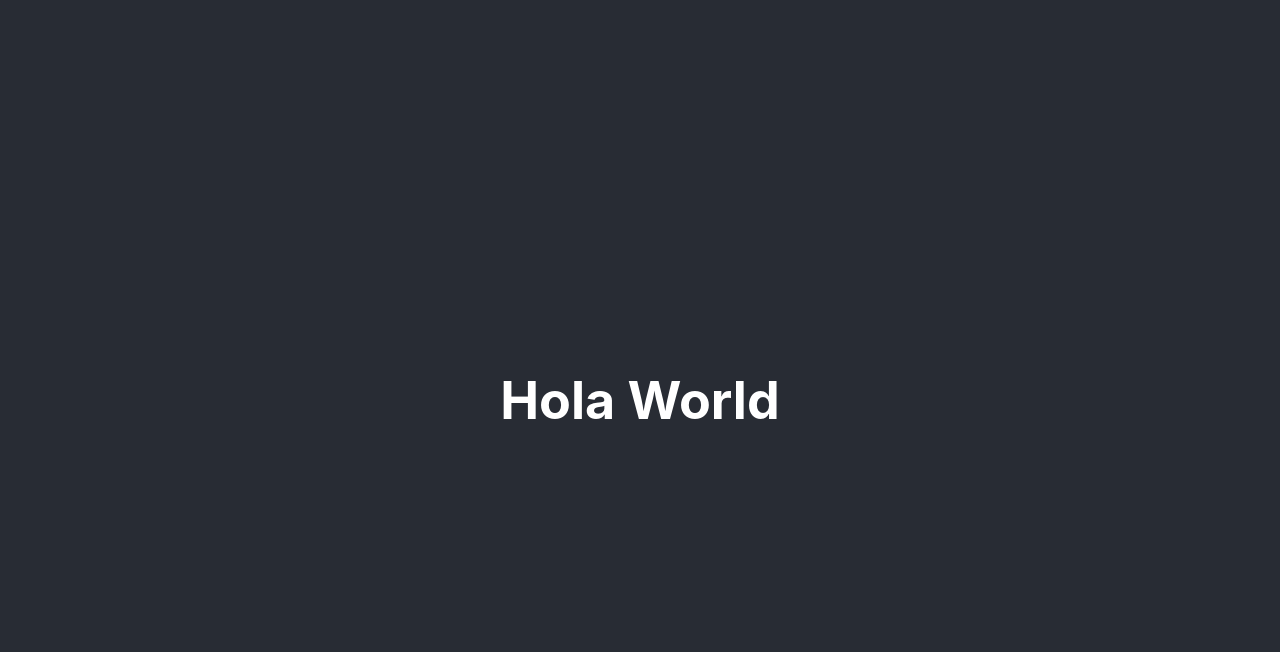
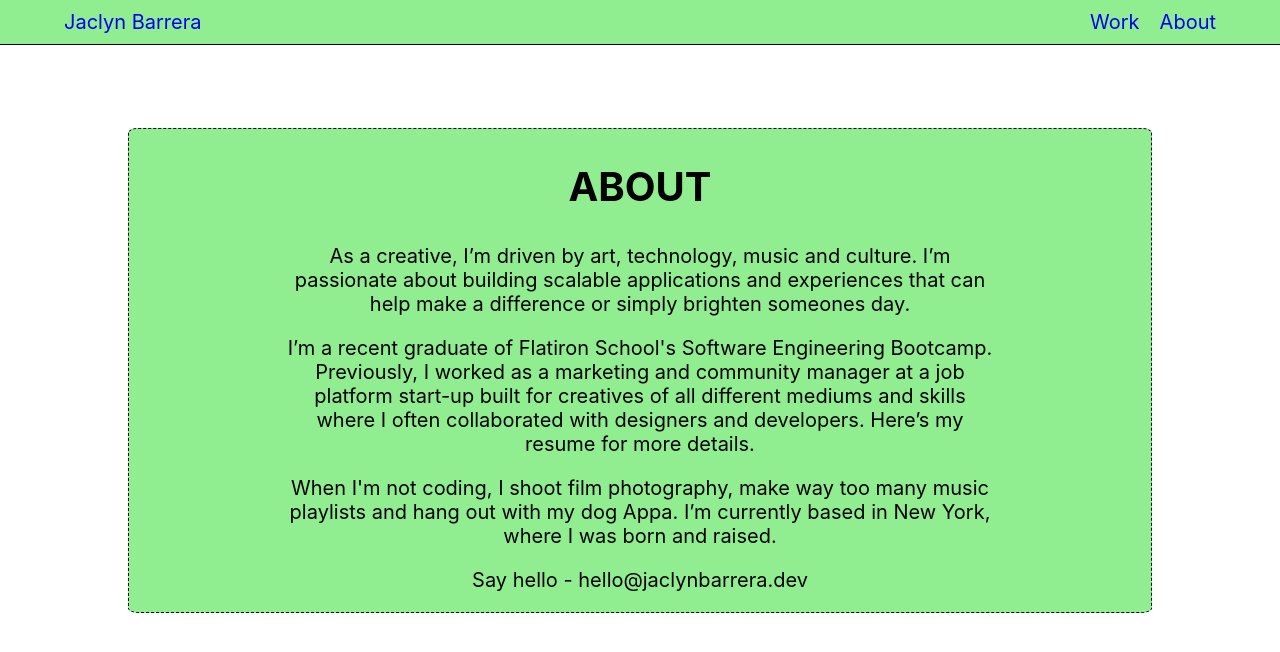
Before and after one commit to jaclynnbarrera/potential-guacamole, a React (Create React App) app: page /#/about in a window 1280 px wide. Before the commit this address led to /#/. Shown: the top 652 px of the page. Built offline with nearby package versions, Linux system fonts and the light colour scheme.

Commit message:
all code

```diff
--- a/src/App.css
+++ b/src/App.css
@@ -1,5 +1,77 @@
 .App {
-  text-align: center;
+  /* margin: 30px; */
+  /* margin-left: 5%;
+  margin-right: 5%; */
+}
+
+a:visited {
+  text-decoration: none;
+  color: black;
+}
+
+a:link {
+  text-decoration: none;
+}
+
+a:hover {
+  font-weight: bold;
+}
+
+a[href^="mailto:"] {
+  color: black;
+}
+
+.nav {
+  top: 0;
+  width: 100%;
+  z-index: 100;
+  position: fixed;
+  background-color: lightgreen;
+  border-bottom: 1px black solid;
+  display: flex;
+  justify-content: space-between;
+}
+
+.nav p {
+  margin: 10px;
+  font-size: 20px;
+}
+
+.nav p:first-child {
+  margin-right: auto;
+  margin-left: 5%;
+}
+
+.nav p:last-child {
+  margin-right: 5%;
+}
+
+.footer {
+  display: flex;
+  justify-content: space-between;
+  border-top: 1px black solid;
+  bottom: 0;
+  width: 100%;
+  z-index: 100;
+  background-color: lightgreen;
+}
+
+.footer p {
+  margin-left: 5%;
+  margin-right: 5%;
+}
+
+.contact,
+.projects,
+.intro,
+.about {
+  margin-left: 5%;
+  margin-right: 5%;
+}
+
+.projects h2,
+.blurb h2 {
+  font-size: 40px;
 }
 
 .App-logo {
@@ -13,21 +85,6 @@
   }
 }
 
-.App-header {
-  background-color: #282c34;
-  min-height: 100vh;
-  display: flex;
-  flex-direction: column;
-  align-items: center;
-  justify-content: center;
-  font-size: calc(10px + 2vmin);
-  color: white;
-}
-
-.App-link {
-  color: #61dafb;
-}
-
 @keyframes App-logo-spin {
   from {
     transform: rotate(0deg);
@@ -36,3 +93,130 @@
     transform: rotate(360deg);
   }
 }
+
+.intro {
+  font-size: 70px;
+  display: flex;
+  justify-content: space-between;
+  margin-bottom: 100px;
+  margin-top: 100px;
+}
+
+.intro p {
+  padding-right: 20%;
+  line-height: 110%;
+}
+
+.intro img {
+  padding-top: 5%;
+}
+
+.name,
+.city {
+  text-decoration: underline;
+}
+
+.name:hover,
+.city:hover,
+.project h3:hover {
+  font-style: italic;
+  text-decoration: underline;
+}
+
+.name:hover:after {
+  content: url(https://i.ibb.co/y4zpfD6/IMG-1454.jpg);
+  display: inline-block;
+  position: absolute;
+  padding-left: 35%;
+}
+
+.city:hover:after {
+  content: url(https://i.ibb.co/P6cSjnH/3c69a6491e341f9d2d80af2be6ecdf9c.jpg);
+  display: inline-block;
+  position: absolute;
+  margin: auto;
+  padding-left: 5%;
+}
+
+.project,
+.contact p {
+  border-top: 1px lightgray solid;
+  padding-top: 20px;
+  padding-bottom: 20px;
+}
+
+.project h3 {
+  margin: 1px;
+  padding-bottom: 1%;
+  font-size: 40px;
+}
+
+.radio:hover:after {
+  content: url(https://i.ibb.co/tp4Vzm7/Screen-Shot-2021-07-27-at-12-26-47-AM.png);
+  display: inline-block;
+  position: absolute;
+  padding-left: 30%;
+}
+
+.plant:hover:after {
+  content: url(https://i.ibb.co/yqYXC9s/Screen-Shot-2021-07-27-at-12-30-55-AM.png);
+  display: inline-block;
+  position: absolute;
+  padding-left: 25%;
+}
+
+.camp:hover:after {
+  content: url(https://i.ibb.co/pRwS9wS/Screen-Shot-2021-07-27-at-7-40-15-PM.png);
+  display: inline-block;
+  position: absolute;
+  padding-left: 30%;
+}
+
+.zones:hover:after {
+  content: url(https://i.ibb.co/k2ZytJM/Screen-Shot-2021-07-27-at-7-55-37-PM.png);
+  display: inline-block;
+  position: absolute;
+  padding-left: 30%;
+}
+
+.project p {
+  padding-right: 50%;
+  font-size: 17px;
+}
+
+.stack {
+  display: flex;
+  justify-content: start;
+}
+
+.stack p {
+  border: 1px black solid;
+  border-radius: 2px;
+  margin: 3px;
+  padding: 3px;
+}
+
+.stack p:hover {
+  border: 7px lightgreen solid;
+  border-radius: 2px;
+  background-color: black;
+  margin: 3px;
+  padding: 3px;
+  color: white;
+}
+
+.about {
+  display: flex;
+  justify-content: flex-start;
+  background-color: lightgreen;
+  border: black dashed 1px;
+  border-radius: 1%;
+  text-align: center;
+  margin: 10%;
+}
+
+.about p {
+  padding-left: 15%;
+  padding-right: 15%;
+  font-size: 20px;
+}
--- a/src/App.js
+++ b/src/App.js
@@ -1,13 +1,30 @@
-import logo from "./logo.svg";
 import "./App.css";
+import Home from "./containers/Home";
+import Projects from "./components/Projects";
+import About from "./components/About";
+import { Route, NavLink, HashRouter } from "react-router-dom";
 
 function App() {
   return (
-    <div className="App">
-      <header className="App-header">
-        <h1>Hola World</h1>
-      </header>
-    </div>
+    <HashRouter>
+      <div className="nav">
+        <p>
+          <NavLink to="/">Jaclyn Barrera</NavLink>
+        </p>
+        <p>
+          <NavLink to="/work">Work</NavLink>
+        </p>
+        <p>
+          <NavLink to="/about">About</NavLink>
+        </p>
+      </div>
+
+      <div className="content">
+        <Route exact path="/" component={Home} />
+        <Route path="/work" component={Projects} />
+        <Route path="/about" component={About} />
+      </div>
+    </HashRouter>
   );
 }
 
--- /dev/null
+++ b/src/components/About.js
@@ -0,0 +1,31 @@
+import React from "react";
+
+const About = () => {
+  return (
+    <div className="about">
+      <div className="blurb">
+        <h2>ABOUT</h2>
+        <p>
+          As a creative, I’m driven by art, technology, music and culture. I’m
+          passionate about building scalable applications and experiences that
+          can help make a difference or simply brighten someones day.
+        </p>
+        <p>
+          I’m a recent graduate of Flatiron School's Software Engineering
+          Bootcamp. Previously, I worked as a marketing and community manager at
+          a job platform start-up built for creatives of all different mediums
+          and skills where I often collaborated with designers and developers.
+          Here’s my resume for more details.
+        </p>
+        <p>
+          When I'm not coding, I shoot film photography, make way too many music
+          playlists and hang out with my dog Appa. I’m currently based in New
+          York, where I was born and raised.
+        </p>
+        <p>Say hello - hello@jaclynbarrera.dev</p>
+      </div>
+    </div>
+  );
+};
+
+export default About;
--- /dev/null
+++ b/src/components/Contact.js
@@ -0,0 +1,27 @@
+import React from "react";
+
+const Contact = () => {
+  return (
+    <div className="contact">
+      <h2>WHERE TO FIND ME</h2>
+
+      <a href="mailto: jaclynnbarrera@gmail.com" target="_blank">
+        <p>Email ↗️</p>
+      </a>
+
+      <a href="https://github.com/jaclynnbarrera" target="_blank">
+        <p>GitHub ↗️</p>
+      </a>
+
+      <a href="https://github.com/jaclynnbarrera" target="_blank">
+        <p>Twitter ↗️</p>
+      </a>
+
+      <a href="https://github.com/jaclynnbarrera" target="_blank">
+        <p>Medium ↗️</p>
+      </a>
+    </div>
+  );
+};
+
+export default Contact;
--- /dev/null
+++ b/src/components/Footer.js
@@ -0,0 +1,12 @@
+import React from "react";
+
+const Footer = () => {
+  return (
+    <div className="footer">
+      <p>Coded in React :)</p>
+      <p>© Jaclyn Barrera 2021</p>
+    </div>
+  );
+};
+
+export default Footer;
--- /dev/null
+++ b/src/components/Intro.js
@@ -0,0 +1,22 @@
+import React from "react";
+
+const Intro = () => {
+  console.log("introooo");
+  return (
+    <div className="intro">
+      <p>
+        Hola, my name is <span className="name">Jaclyn</span>. I'm a full-stack
+        developer based in <span className="city">New York City</span>.
+      </p>
+      <img
+        src="https://i.ibb.co/frZXzKt/globe.gif"
+        alt="globe"
+        border="0"
+        width="450px"
+        height="350px"
+      />
+    </div>
+  );
+};
+
+export default Intro;
--- /dev/null
+++ b/src/components/Projects.js
@@ -0,0 +1,125 @@
+import React from "react";
+
+const Projects = () => {
+  return (
+    <div className="projects">
+      <h2>WORK</h2>
+      <div className="project">
+        <h3 className="radio">Radio 135</h3>
+        <div className="stack">
+          <p>REACT</p>
+          <p>REDUX</p>
+          <p>RAILS AS API</p>
+          <p>POSTGRESQL</p>
+        </div>
+        <p>
+          Developed an online radio statio inspired by independent radio
+          stations like NTS Radio and The Lot Radio. Users can search or select
+          from curated songs and DJ sets, watch videos, and leave comments.
+        </p>
+        <div className="links">
+          <a
+            href="https://github.com/jaclynnbarrera/music-player-frontend"
+            target="_blank"
+            rel="noreferrer"
+          >
+            Github ↗️
+          </a>{" "}
+          |{" "}
+          <a
+            href="https://youtu.be/etCcx3KrEcw"
+            target="_blank"
+            rel="noreferrer"
+          >
+            Demo ↗️
+          </a>
+        </div>
+      </div>
+      <div className="project">
+        <h3 className="plant">The Plant Shop</h3>
+        <div className="stack">
+          <p>VANILLA JS</p>
+          <p>RAILS AS API</p>
+          <p>POSTGRESQL</p>
+        </div>
+        <p>
+          The Plant Shop is an e-commerce single page application where users
+          can shop for different plants, add and remove items from their cart.
+        </p>
+        <div className="links">
+          <a
+            href="https://github.com/jaclynnbarrera/the-plant-shop"
+            target="_blank"
+            rel="noreferrer"
+          >
+            Github ↗️
+          </a>{" "}
+          |{" "}
+          <a
+            href="https://youtu.be/HaBdLBOtpoY"
+            target="_blank"
+            rel="noreferrer"
+          >
+            {" "}
+            Demo ↗️
+          </a>
+        </div>
+      </div>
+      <div className="project">
+        <h3 className="camp">Camp Club</h3>
+        <div className="stack">
+          <p>RUBY ON RAILS</p>
+          <p>OMNIAUTH</p>
+          <p>SQLITE</p>
+        </div>
+        <p>
+          Camp Club is an app where campers can explore different campsites and
+          their ammenities. Campers can leave reviews for their favorite
+          campsites and see other campers who have also stayed there. Campers
+          can also create a new campsite if it's not in the database and search
+          by state.
+        </p>
+        <div className="links">
+          <a
+            href="https://github.com/jaclynnbarrera/camp-club-app"
+            target="_blank"
+            rel="noreferrer"
+          >
+            Github ↗️ |{" "}
+          </a>
+          <a href="https://youtu.be/iaZTh2JFKXA" target="_blank">
+            Demo ↗️
+          </a>
+        </div>
+      </div>
+      <div className="project">
+        <h3 className="zones">Garden Zones</h3>
+        <div className="stack">
+          <p>RUBY</p>
+          <p>FROSTLINE API</p>
+          <p>NOKOGIRI</p>
+        </div>
+        <p>
+          Garden Zones is a command line interface application that helps you
+          identify and learn about different plants and vegetables based on your
+          gardening zone.
+        </p>
+        <div className="links">
+          <a
+            href="https://github.com/jaclynnbarrera/garden-zone-app"
+            target="_blank"
+            rel="noreferrer"
+          >
+            Github ↗️
+          </a>{" "}
+          |{" "}
+          <a href="https://youtu.be/KpspE73aPGg" target="_blank">
+            Demo ↗️
+          </a>
+        </div>
+      </div>
+    </div>
+  );
+};
+
+export default Projects;
--- /dev/null
+++ b/src/containers/Home.js
@@ -0,0 +1,22 @@
+import React from "react";
+import Intro from "../components/Intro";
+import Projects from "../components/Projects";
+import About from "../components/About";
+import Contact from "../components/Contact";
+import Footer from "../components/Footer";
+
+class Home extends React.Component {
+  render() {
+    return (
+      <div className="content">
+        <Intro />
+        <Projects />
+        <About />
+        <Contact />
+        <Footer />
+      </div>
+    );
+  }
+}
+
+export default Home;
```
